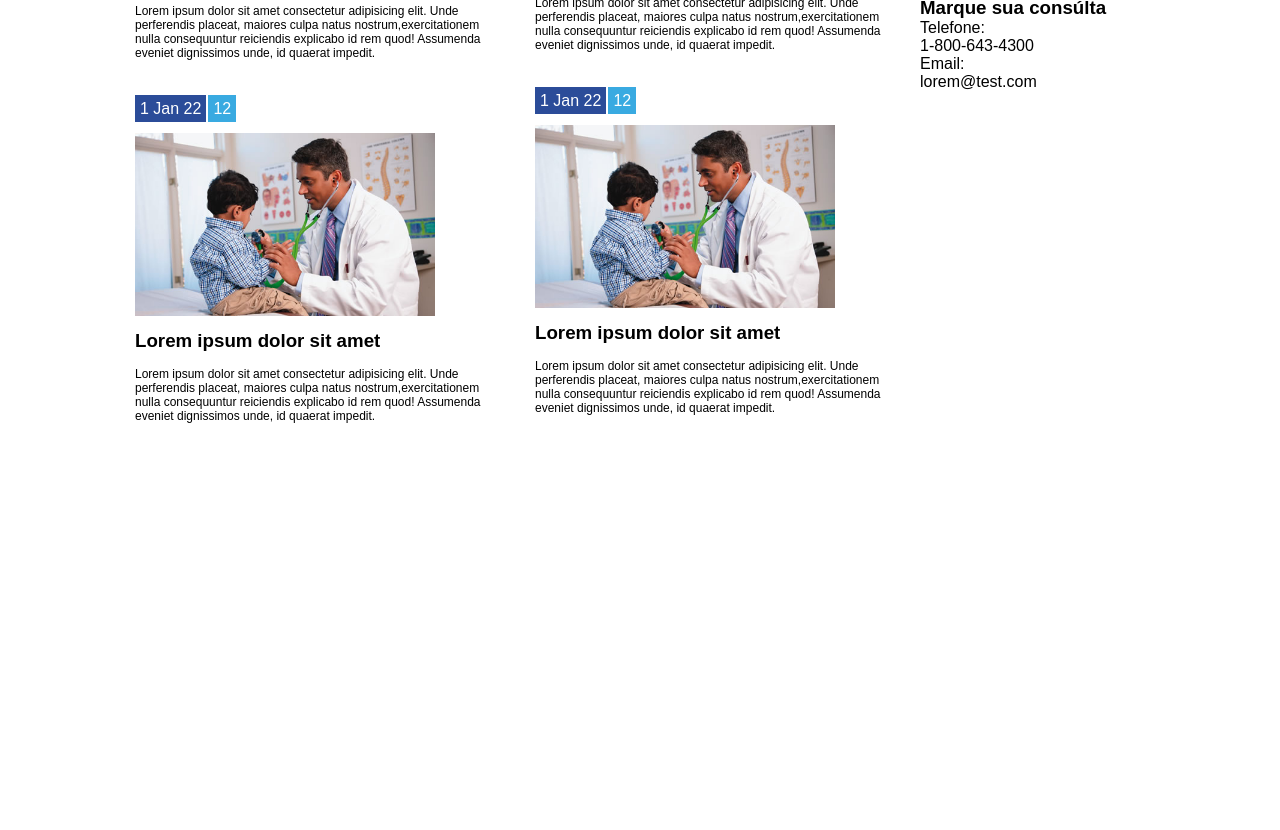
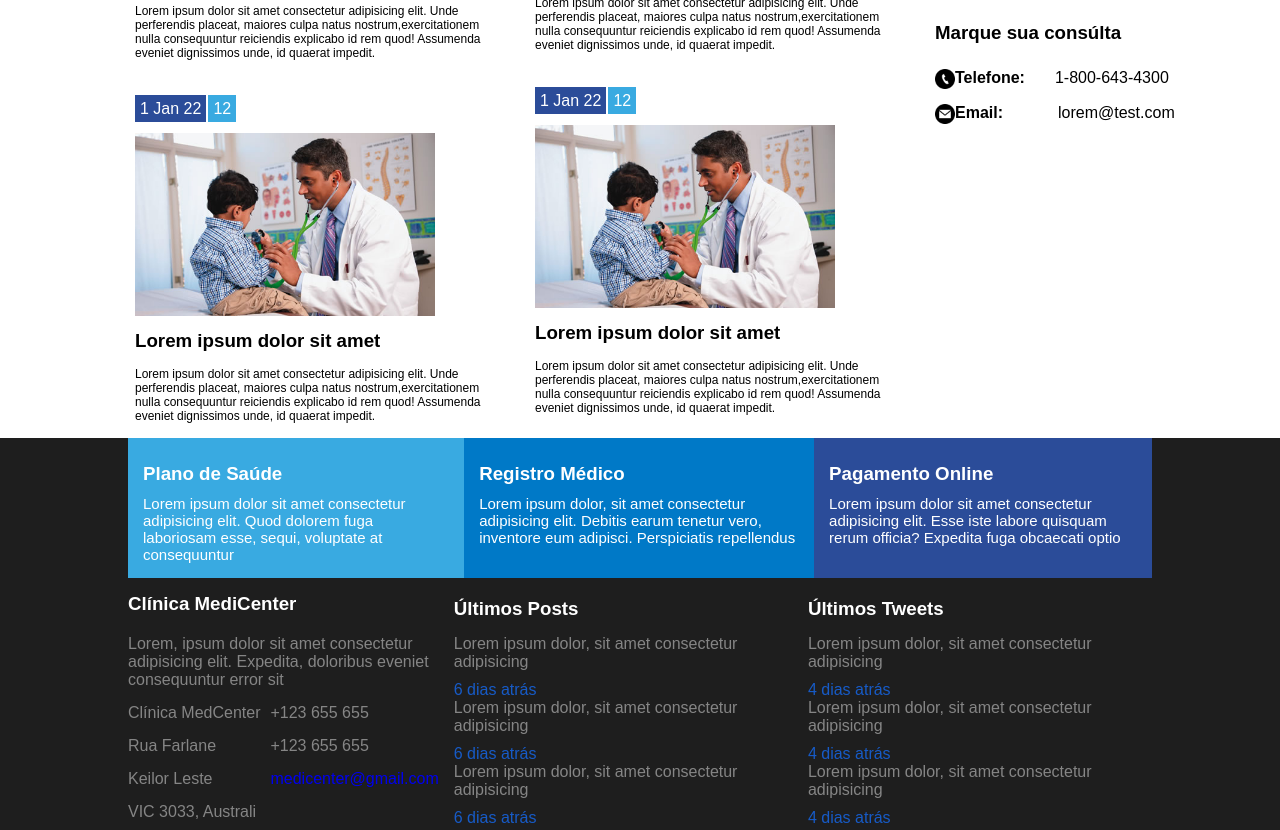
Before and after one commit to SamuelAlmeidaS/Medi, a plain HTML site: page index.html in a window 1280 px wide. Shown: the part 926-1756 px from the top of the page. Before the commit the page ends 1364 px from the top, so only its background shows below. Drawn offline with Linux system fonts and the light colour scheme.

Commit message:
responsividade

```diff
--- a/index.html
+++ b/index.html
@@ -167,13 +167,109 @@
                     </article>
                 </div>
            <article>
-               <h3>Marque sua consúlta</h3>
+               <h3 class="title-cont">Marque sua consúlta</h3>
                <div class="contato">
-                   <div class="tel">Telefone:</div><div class="number">1-800-643-4300</div>
-                   <div class="email">Email:</div><div class="test">lorem@test.com</div>
+
+                   <div class="fone">
+                    <img src="./img/icon-phone.png" width="20px">
+                    <div class="tel"><strong>Telefone:</strong></div>
+                    <div class="number">1-800-643-4300</div>
+                   </div>
+                   <div class="mail">
+                       <img src="./img/icon-email.png" width="20px">
+                    <div class="email"><strong>Email:</strong></div>
+                    <div class="test">lorem@test.com</div>
+                   </div>
+
                </div>
            </article>
     </section>
+    <footer>
+        <div class="info-footer">
+            <div class="plano-saude">
+                <h3>Plano de Saúde</h3>
+                <p>Lorem ipsum dolor sit amet consectetur adipisicing elit. Quod dolorem fuga laboriosam esse,
+                     sequi, voluptate at consequuntur
+                </p>
+            </div>
+            <div class="registro-medico">
+                <h3>Registro Médico</h3>
+                <p>Lorem ipsum dolor, sit amet consectetur adipisicing elit. Debitis earum tenetur vero, inventore eum adipisci.
+                     Perspiciatis repellendus
+                </p>
+            </div>
+            <div class="pagamento-online">
+                <h3>Pagamento Online</h3>
+                <p>Lorem ipsum dolor sit amet consectetur adipisicing elit. Esse iste labore quisquam rerum officia?
+                     Expedita fuga obcaecati optio
+                </p>
+            </div>
+        </div>
+        <div class="info-final">
+            <div class="clinica-container">
+                <h3>Clínica MediCenter</h3>
+                <p>Lorem, ipsum dolor sit amet consectetur adipisicing elit.
+                    Expedita, doloribus eveniet consequuntur error sit
+                </p>
+                <div class="clinica">
+                    <div class="clinica-info01">
+                        <p>Clínica MedCenter</p>
+                        <p>Rua Farlane</p>
+                        <p>Keilor Leste</p>
+                        <p>VIC 3033, Australi</p>
+                    </div>
+                    <div class="clinica-info02">
+                        <p>+123 655 655</p>
+                        <p>+123 655 655</p>
+                        <a href="mailto:medicenter@gmail.com">medicenter@gmail.com</a>
+                    </div>
+                </div>
+                <div class="redes-socias">
+                    <a href="#"><img src="./img/icon-face.png" alt="Facebook" width="20px"></a>
+                    <a href="#"><img src="./img/icon-twitter.png" alt="twitter" width="20px"></a>
+                    <a href="#"><img src="./img/icon-email.png" alt="email" width="20px"></a>
+                    <a href="#"><img src="./img/icon-agen.png" alt="agenda" width="20px"></a>
+                </div>
+
+            </div>
+            <div class="ultimo-post">
+                <h3>Últimos Posts</h3>
+                <div>
+                    <p>Lorem ipsum dolor, sit amet consectetur adipisicing </p>
+                    <span>6 dias atrás</span>
+                </div>
+                <div>
+                    <p>Lorem ipsum dolor, sit amet consectetur adipisicing </p>
+                    <span>6 dias atrás</span>
+                </div>
+                <div>
+                    <p>Lorem ipsum dolor, sit amet consectetur adipisicing </p>
+                    <span>6 dias atrás</span>
+                </div>
+            </div>
+            <div class="ultimos-tweets">
+                <h3>Últimos Tweets</h3>
+                <div>
+                    <p>Lorem ipsum dolor, sit amet consectetur adipisicing </p>
+                    <span>4 dias atrás</span>
+                </div>
+                <div>
+                    <p>Lorem ipsum dolor, sit amet consectetur adipisicing </p>
+                    <span>4 dias atrás</span>
+                </div>
+                <div>
+                    <p>Lorem ipsum dolor, sit amet consectetur adipisicing </p>
+                    <span>4 dias atrás</span>
+                </div>
+
+            </div>
+        </div>
+
+        <div class="copy">
+            <p>copyright-Todos os direitos reservados</p>
+        </div>
+
+    </footer>
 
     <script src="script.js"></script>
 </body>
--- a/media.css
+++ b/media.css
@@ -1,4 +1,8 @@
-@media (max-width: 700px) {
+@media (max-width: 750px) {
+
+    img {
+        margin-left: -25px;
+    }
     #menu-btn {
         margin-left: 100px;
         display: inline-block;
@@ -32,10 +36,23 @@
         width: 100%;
     }
 
+    .container p{
+        margin: 0;
+    }
+
     .container-box{
         display: block;
         margin: 0;
 
     }
 
+    .container-news {
+        left: 0;
+        display: block;
+    }
+    .info-footer {
+        margin-top: 25px;
+        width: 100%;
+    }
+
 }
--- a/style.css
+++ b/style.css
@@ -202,3 +202,116 @@ a {
     height: 100px;
     background:#00ace4;
 }
+
+.contato {
+    margin-top: 25px;
+    display: flex;
+    flex-direction: column;
+}
+
+.title-cont {
+    margin-top: 25px;
+    margin-left: 15px;
+}
+.fone {
+    margin-bottom: 15px;
+}
+.fone, .mail {
+    display: flex;
+}
+
+.fone .number{
+    margin-left: 30px;
+}
+
+.test {
+    margin-left: 55px;
+}
+
+
+footer {
+    background: #1E1E1E;
+}
+
+.info-footer {
+    width: 80%;
+    margin: 0 auto;
+    display: flex;
+}
+
+.plano-saude {
+    background: #39aae1;
+}
+
+.registro-medico {
+    background: #0079c7;
+}
+
+.pagamento-online {
+    background: #2b4c99;
+}
+.plano-saude, .registro-medico, .pagamento-online{
+    color: white;
+    padding: 15px;
+}
+
+.plano-saude h3, .registro-medico h3, .pagamento-online h3 {
+    margin: 10px 0;
+}
+.plano-saude p, .registro-medico p, .pagamento-online p{
+    font-size: 15px;
+}
+
+.info-final {
+    width: 80%;
+    margin: 0 auto;
+    display: flex;
+}
+
+.clinica-container{
+    margin: 15px 15px 0 0;
+    display: flex;
+    flex-direction: column;
+    width: 32%;
+}
+.clinica-container h3 {
+    color: white;
+    margin-bottom: 20px;
+}
+.clinica-container p {
+    margin-bottom: 15px;
+    color: #858585;
+}
+
+.clinica-container .clinica {
+    display: flex;
+    justify-content: space-between;
+}
+
+.ultimo-post {
+    margin-right: 10px;
+}
+
+.ultimo-post h3, .ultimos-tweets h3 {
+    color: white;
+    margin: 20px 0 15px 0;
+}
+
+.ultimo-post p,.ultimos-tweets p {
+    margin-bottom: 10px;
+    color: #858585;
+}
+
+.ultimo-post span, .ultimos-tweets span {
+    color: #175bc7;
+
+}
+
+.copy {
+    border-top: 1px solid #858585;
+    color: #858585;
+    margin-top: 50px;
+    margin-left: 140px;
+    font-size: 10px;
+    width: 80%;
+}
```
Also changed, not shown: img/icon-agen.png (added), img/icon-face.png (added), img/icon-twitter.png (added).
